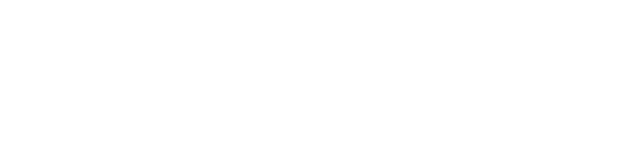
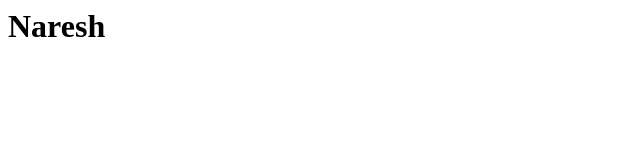
Before and after one commit to imnsk/tutorial, a plain HTML site: page index.html in a window 1280 px wide. Shown: the whole page, without its empty margins (0-640 px from the left). Drawn offline with Linux system fonts and the light colour scheme.

Commit message:
added name in html file

```diff
--- a/index.html
+++ b/index.html
@@ -1,7 +1,7 @@
 <html>
     <head>
         <body>
-
+            <h1>Naresh</h1>
         </body>
     </head>
 </html>
```
